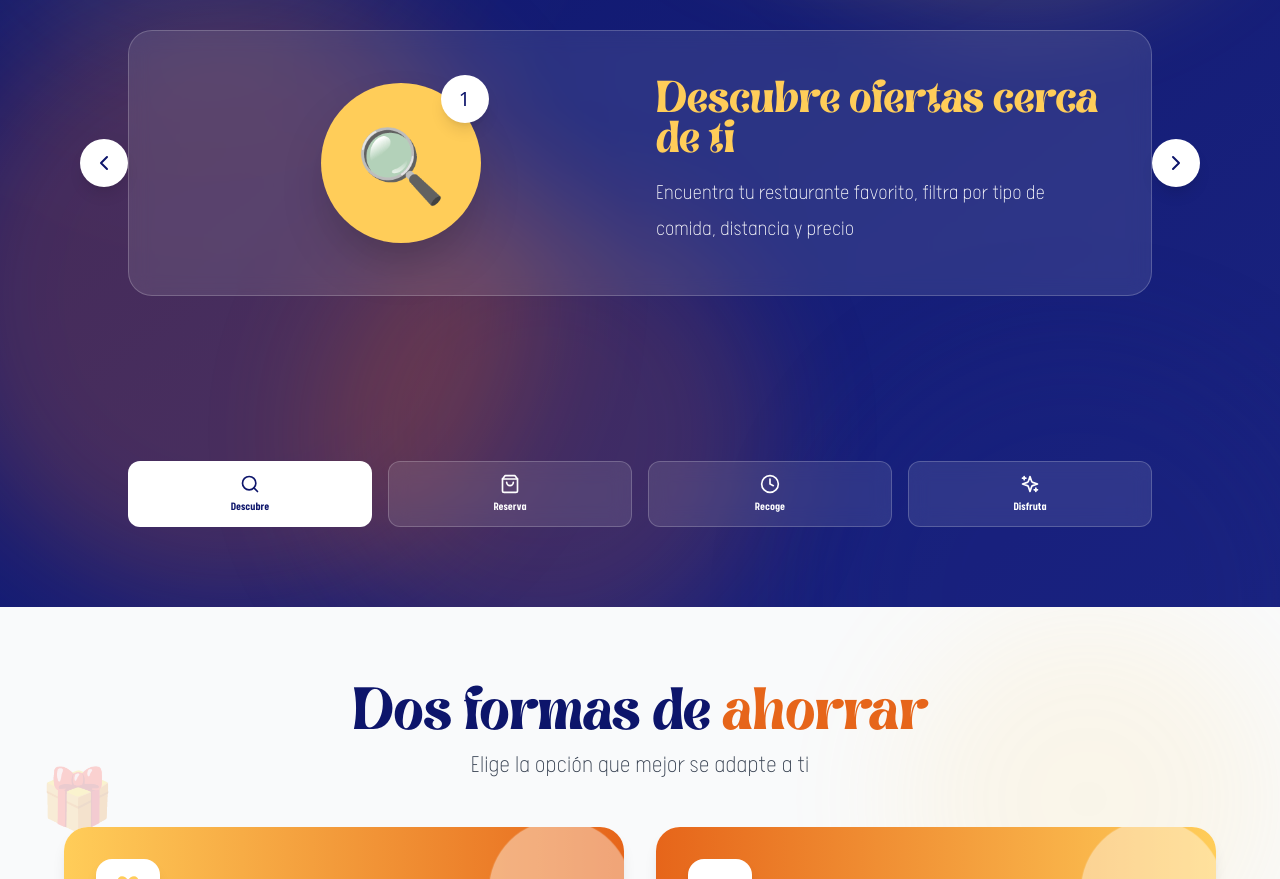
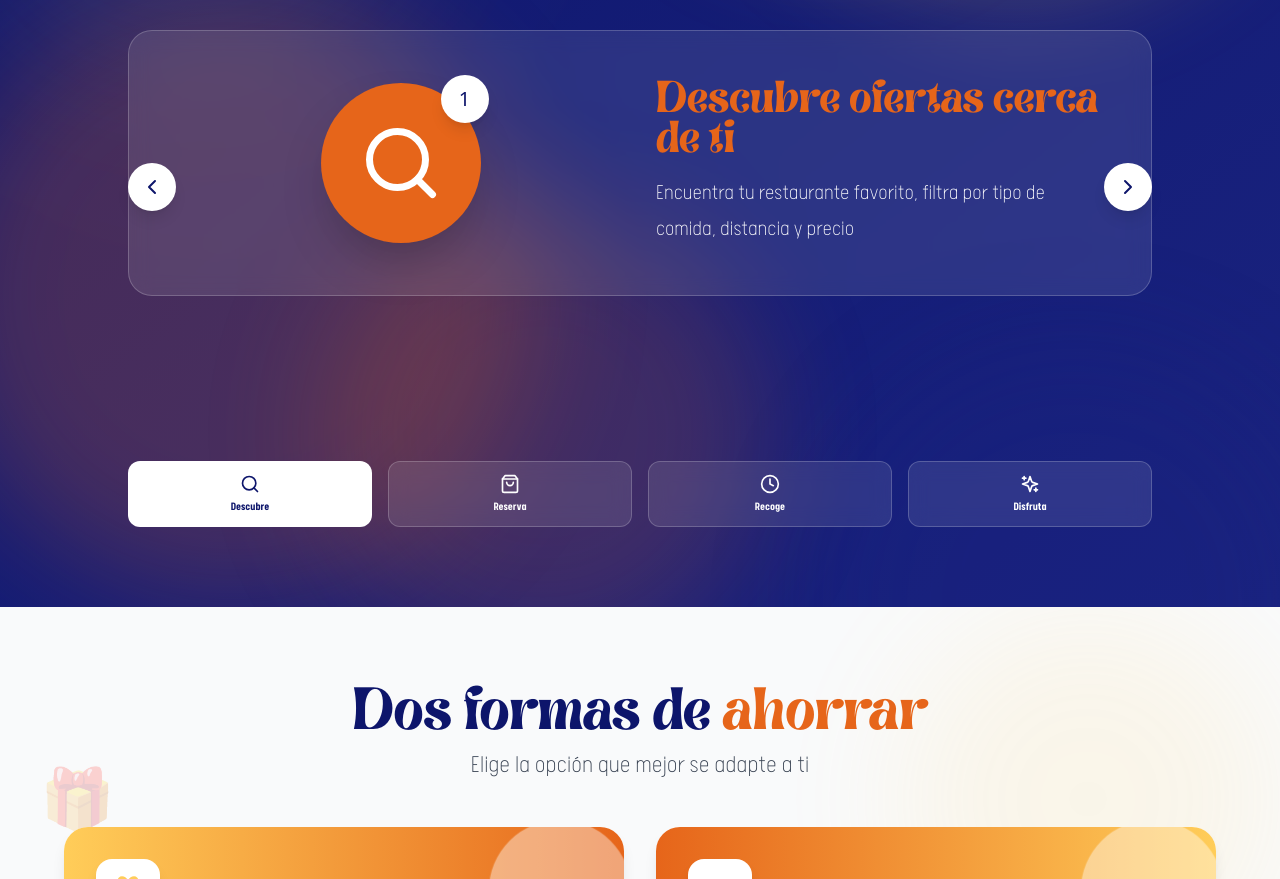
Before and after one commit to Snack-Overflow-Nic/landing-page-HZ, a React (Vite) app: page / in a window 1280 px wide. Shown: the part 3360-4239 px from the top of the page. Built offline with nearby package versions, Linux system fonts and the light colour scheme.

Commit message:
Arreglando iconos en manualSection

```diff
--- a/src/components/Footer.tsx
+++ b/src/components/Footer.tsx
@@ -13,7 +13,7 @@ export function Footer() {
   ];
 
   const socialLinks = [
-    { icon: Facebook, label: 'Facebook', href: '#' },
+    { icon: Facebook, label: 'Facebook', href: 'https://www.facebook.com/share/16v9tS6rgw/' },
     { icon: Instagram, label: 'Instagram', href: 'https://www.instagram.com/somoshartazone?igsh=N3VubzFrOTczNHZq' },
     {
       icon: () => (
--- a/src/components/ManualSection.tsx
+++ b/src/components/ManualSection.tsx
@@ -1,9 +1,15 @@
 import { useState } from 'react';
 import { motion, AnimatePresence } from 'framer-motion';
-import { Search, ShoppingBag, Clock, Sparkles, ChevronLeft, ChevronRight } from 'lucide-react';
+import { ChevronLeft, ChevronRight } from 'lucide-react';
 import { useInView } from 'framer-motion';
 import { useRef } from 'react';
 import { AuroraBackground } from './backgrounds/AuroraBackground';
+import {
+  IconSearch,
+  IconShoppingBag,
+  IconClock,
+  IconSparkles
+} from './static/icons/Icons_HZ';
 
 export function ManualSection() {
   const [currentStep, setCurrentStep] = useState(0);
@@ -12,35 +18,31 @@ export function ManualSection() {
 
   const steps = [
     {
-      icon: Search,
+      icon: IconSearch,
       title: 'Descubre ofertas cerca de ti',
       description:
         'Encuentra tu restaurante favorito, filtra por tipo de comida, distancia y precio',
-      color: '#FFCD59',
-      emoji: '🔍',
+      color: '#E6651A',
     },
     {
-      icon: ShoppingBag,
+      icon: IconShoppingBag,
       title: 'Reserva tu pack o plato',
       description: 'Elige y reserva entre packs sorpresa u ofertas específicas',
       color: '#E6651A',
-      emoji: '🛒',
     },
     {
-      icon: Clock,
+      icon: IconClock,
       title: 'Recoge en el horario indicado',
       description:
         'Al momento de retirar en el lugar de la reserva, muestra tu código de seguridad y saborea tu retiro.',
-      color: '#FFCD59',
-      emoji: '⏰',
+      color: '#E6651A',
     },
     {
-      icon: Sparkles,
+      icon: IconSparkles,
       title: 'Disfruta y ayuda al planeta',
       description:
         '¡A disfrutar tu comida! Has ahorrado dinero, probado algo delicioso y contribuido a reducir el desperdicio alimentario.',
       color: '#E6651A',
-      emoji: '✨',
     },
   ];
 
@@ -51,6 +53,8 @@ export function ManualSection() {
   const prevStep = () => {
     setCurrentStep((prev) => (prev - 1 + steps.length) % steps.length);
   };
+
+  const CurrentIcon = steps[currentStep].icon;
 
   return (
     <section
@@ -137,9 +141,7 @@ export function ManualSection() {
                           className="w-40 h-40 rounded-full flex items-center justify-center shadow-2xl"
                           style={{ backgroundColor: steps[currentStep].color }}
                         >
-                          <span className="text-7xl">
-                            {steps[currentStep].emoji}
-                          </span>
+                          <CurrentIcon width={84} height={84} className="text-[#fff]" />
                         </div>
                         {/* Step Number Badge */}
                         <motion.div
@@ -182,7 +184,7 @@ export function ManualSection() {
               whileHover={{ scale: 1.1, x: -5 }}
               whileTap={{ scale: 0.9 }}
               onClick={prevStep}
-              className="absolute left-0 top-1/2 -translate-y-1/2 -translate-x-4 md:-translate-x-12 w-12 h-12 bg-white rounded-full flex items-center justify-center shadow-lg hover:bg-[#FFCD59] transition-colors duration-300"
+              className="absolute left-0 top-1/2  w-12 h-12 bg-white rounded-full flex items-center justify-center shadow-lg hover:bg-[#FFCD59] transition-colors duration-300"
             >
               <ChevronLeft size={24} className="text-[#0D156B]" />
             </motion.button>
@@ -191,7 +193,7 @@ export function ManualSection() {
               whileHover={{ scale: 1.1, x: 5 }}
               whileTap={{ scale: 0.9 }}
               onClick={nextStep}
-              className="absolute right-0 top-1/2 -translate-y-1/2 translate-x-4 md:translate-x-12 w-12 h-12 bg-white rounded-full flex items-center justify-center shadow-lg hover:bg-[#FFCD59] transition-colors duration-300"
+              className="absolute right-0 top-1/2 w-12 h-12 bg-white rounded-full flex items-center justify-center shadow-lg hover:bg-[#FFCD59] transition-colors duration-300"
             >
               <ChevronRight size={24} className="text-[#0D156B]" />
             </motion.button>
@@ -215,7 +217,10 @@ export function ManualSection() {
                     : 'glass-morphism text-white hover:bg-white hover:bg-opacity-20'
                 }`}
               >
-                <step.icon size={20} className="mx-auto mb-1" />
+                {(() => {
+                  const Icon = step.icon;
+                  return <Icon width={20} height={20} className="mx-auto mb-1" />;
+                })()}
                 <p className="text-xs hidden md:block" style={{ fontFamily:'CalpsSans' }}>{step.title.split(' ')[0]}</p>
               </motion.button>
             ))}
--- a/src/components/static/icons/Icons_HZ.tsx
+++ b/src/components/static/icons/Icons_HZ.tsx
@@ -4,6 +4,8 @@ import HzNaranjaUrl from '../assets/Hz-naranja.svg';
 
 import ArturitoGesto1Url from '../assets/ArturitoGesto1.svg';
 import ArturitoGesto2Url from '../assets/ArturitoGesto2.svg';
+
+import { ShoppingBag, Clock, Sparkles, Search } from 'lucide-react';
 
 interface LogoProps {
     className?: string;
@@ -76,3 +78,20 @@ export function ArturitoGesto2({ className = '', width = 48, height = 48 }: Logo
         />
     );
 }
+
+export function IconSearch({ className = '', width = 48, height = 48 }: LogoProps) {
+    return <Search size={Math.max(width, height)} className={className}/>;
+}
+
+export function IconShoppingBag({ className = '', width = 48, height = 48 }: LogoProps) {
+    // Use lucide-react SVG icon so callers can import from this module
+    return <ShoppingBag size={Math.max(width, height)} className={className} />;
+}
+
+export function IconClock({ className = '', width = 48, height = 48 }: LogoProps) {
+    return <Clock size={Math.max(width, height)} className={className} />;
+}
+
+export function IconSparkles({ className = '', width = 48, height = 48 }: LogoProps) {
+    return <Sparkles size={Math.max(width, height)} className={className} />;
+}
```
Also changed, not shown: src/components/static/assets/icons8-search.svg (added), src/components/static/icons/Icon_h.tsx (deleted), 1 other file (tests, documents, lock files or other folders).
